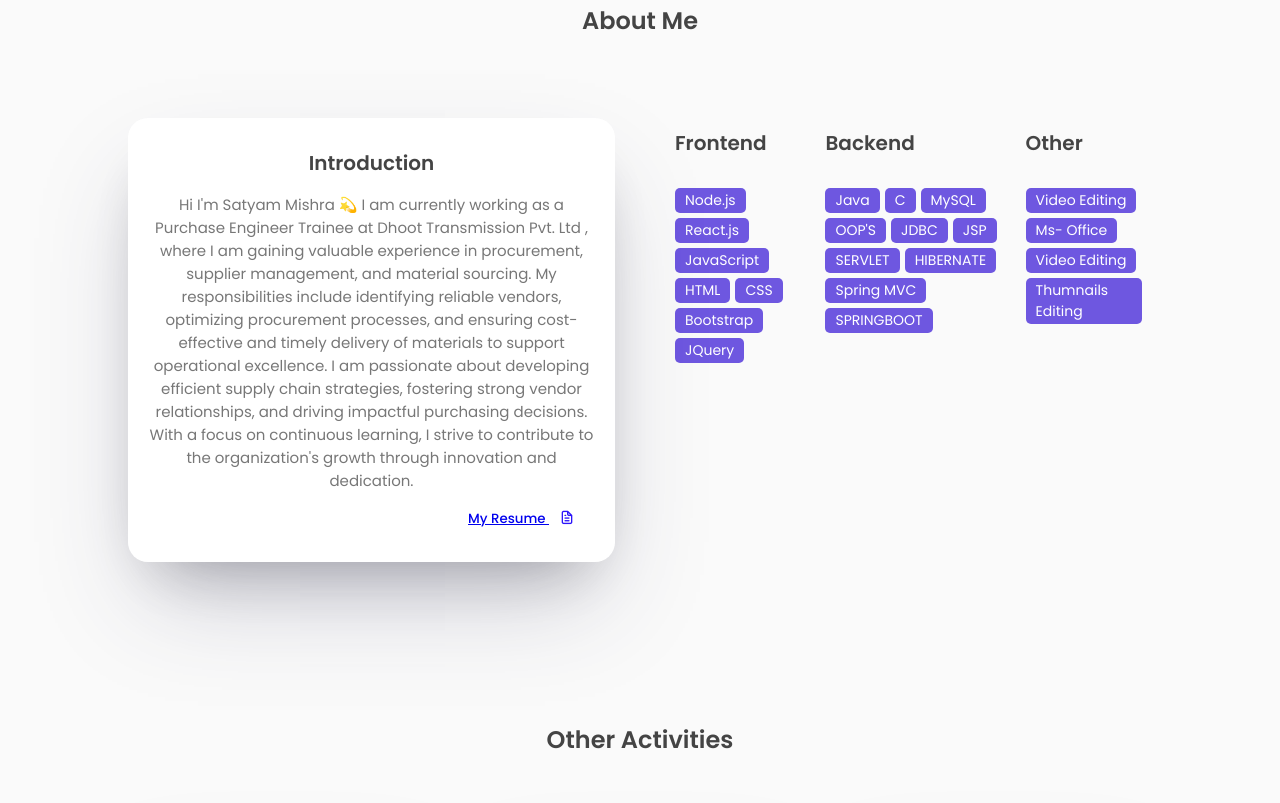
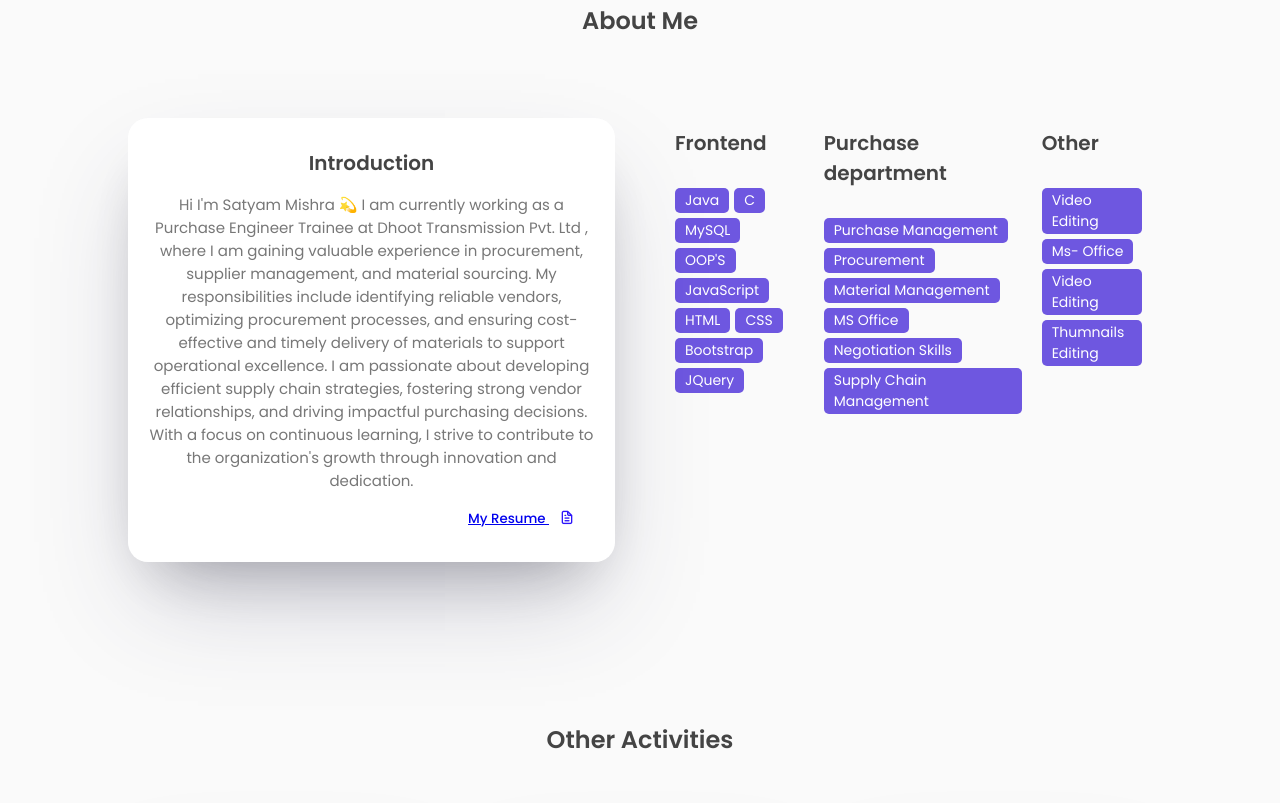
Before and after one commit to satyam-mishra01/Portfolio, a plain HTML site: page index.html in a window 1280 px wide. Shown: the part 877-1680 px from the top of the page. Drawn offline with nearby package versions, Linux system fonts and the light colour scheme.

Commit message:
Update index.html

```diff
--- a/index.html
+++ b/index.html
@@ -135,8 +135,10 @@ I am passionate about developing efficient supply chain strategies, fostering st
                                 <h3>Frontend</h3>
                             </div>
                             <div class="skills-list">
-                                <span>Node.js</span>
-                                <span>React.js</span>
+                                <span>Java</span>
+                                <span>C</span>
+                                <span>MySQL</span>
+                                <span>OOP'S</span>
                                 <span>JavaScript</span>
                                 <span>HTML</span>
                                 <span>CSS</span>
@@ -149,21 +151,15 @@ I am passionate about developing efficient supply chain strategies, fostering st
                         </div>
                         <div class="skills-box">
                             <div class="skills-header">
-                                <h3>Backend</h3>
+                                <h3>Purchase department</h3>
                             </div>
                             <div class="skills-list">
-                                <span>Java</span>
-                                <span>C</span>
-                                <span>MySQL</span>
-                                <span>OOP'S</span>
-                                <span>JDBC</span>
-                                <span>JSP</span>
-                                <span>SERVLET</span>
-                                <span>HIBERNATE</span>
-                                <span>Spring MVC</span>
-                                <span>SPRINGBOOT</span>
-
-
+                                <span>Purchase Management</span>
+                                <span>Procurement</span>
+                                <span>Material Management</span>
+                                <span>MS Office</span>
+                                <span>Negotiation Skills</span>
+                                <span>Supply Chain Management</span>
 
                                 <!-- <span>JAVA</span> -->
 
@@ -224,7 +220,7 @@ I am passionate about developing efficient supply chain strategies, fostering st
                             <h2>Find Me <i class="uil uil-corner-right-down"></i></h2>
                             <p><i class="uil uil-envelope"></i>satyammishra51142@gmail.com</p>
                             <p><i class="uil uil-phone"></i> +91 7611195727</p>
-                            <p><i class="uil uil-location-point"></i>Burhanpur, MP, India</p>
+                            <p><i class="uil uil-location-point"></i>Pithampur, MP,India</p>
                         </div>
                     </div>
                     <div>
```
